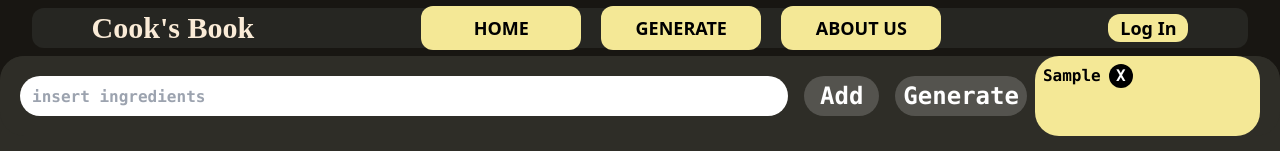
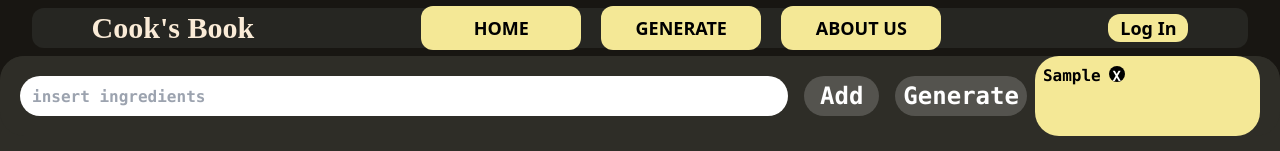
Before and after one commit to AvirupRay/CookBook, a React (Vite) app in the folder clientside/: page /list in a window 1280 px wide. Both pictures are taken after typing "Sample" into the empty fields and a click on the button "Add". Shown: the top 151 px of the page. Built offline with nearby package versions, Linux system fonts and the light colour scheme; a web font is replaced by a local one.

Commit message:
foodlist, cards changed

```diff
--- a/clientside/src/components/foodlist/Card.jsx
+++ b/clientside/src/components/foodlist/Card.jsx
@@ -40,9 +40,9 @@ function Card() {
             {food.recipe[0].name}
           </div>
           <div className="  text-[black] font-medium h-[80%] mx-[3%] py-[2%]">
-            {food.recipe[0].ingredients.map((ingredient) => {
+            {food.recipe[0].ingredients.map((ingredient, index) => {
               return (
-                <div className="flex items-center justify-between">
+                <div className="flex items-center justify-between" key={index}>
                   <div className="text-[2.5vh] flex gap-[2%] w-full">
                     <LucideBox size={20} />
                     {ingredient.name} {ingredient.amount} {ingredient.unit}{" "}
--- a/clientside/src/components/foodlist/Foodlist.jsx
+++ b/clientside/src/components/foodlist/Foodlist.jsx
@@ -69,14 +69,14 @@ function Foodlist() {
           </div>
           {/* body */}
           <div className=" bg-[#F4E896] w-80 h-20 rounded-3xl p-2">
-            <ul className="flex flex-row">
+            <ul className="flex flex-col">
               {foods.map((item, index) => {
                 return (
                   <li key={index} className="text-black font-bold font-mono">
                     {item}
                     <button
                       onClick={() => setFoods(foods.filter((i) => i !== item))}
-                      className="bg-[#000] text-white  text-m rounded-3xl w-6 h-6 mx-2"
+                      className="bg-[#000] text-white  text-sm rounded-3xl w-4 h-4 mx-2"
                     >
                       X
                     </button>
```
